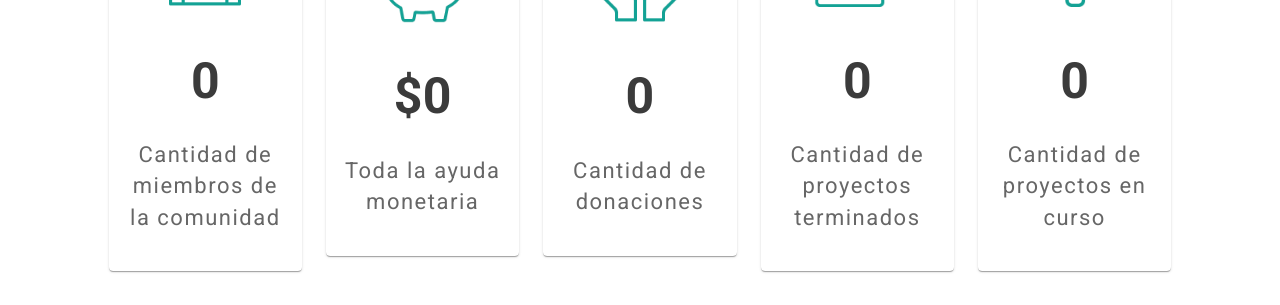
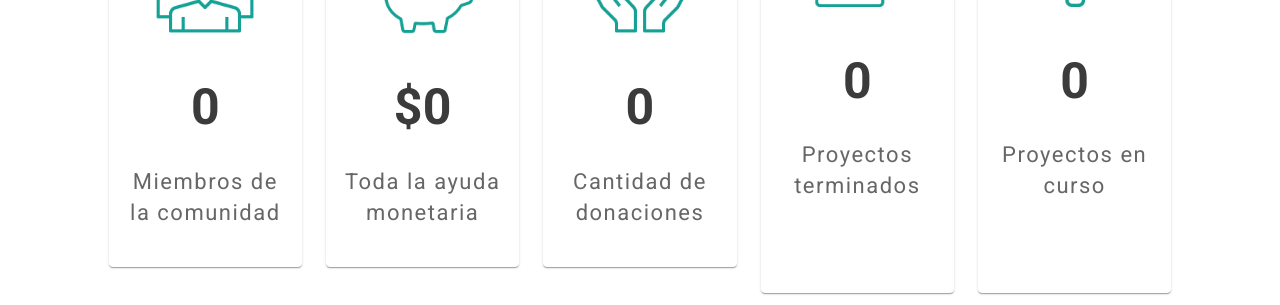
Before and after one commit to MDVeloper/ong-client, a React (Create React App) app: page / in a window 1280 px wide. Shown: the part 900-1205 px from the top of the page. Built offline with nearby package versions, Linux system fonts and the light colour scheme; no server answers.

Commit message:
fix stats

```diff
--- a/src/Components/Statistics/Statistics.jsx
+++ b/src/Components/Statistics/Statistics.jsx
@@ -62,7 +62,7 @@ export default function Statistics() {
                         <Item>
                             <img className={Styles.img} src={members} alt="statistics_proyects" />
                             <h1 className={Styles.h1}>{allUsers.length}</h1>
-                            <p className={Styles.p}>Cantidad de miembros de la comunidad</p>
+                            <p className={Styles.p}>Miembros de la comunidad</p>
                         </Item>
                     </Card>
                 </Grid>
@@ -81,6 +81,7 @@ export default function Statistics() {
                             <img className={Styles.img} src={qdonations} alt="statistics_proyects" />
                             <h1 className={Styles.h1}>{allDonations.length}</h1>
                             <p className={Styles.p}>Cantidad de donaciones</p>
+
                         </Item>
                     </Card>
                 </Grid>
@@ -89,7 +90,8 @@ export default function Statistics() {
                         <Item>
                             <img className={Styles.img} src={projectDone} alt="statistics_proyects" />
                             <h1 className={Styles.h1}>{allProjects.filter(p => p.status === "Approved").length}</h1>
-                            <p className={Styles.p}>Cantidad de proyectos terminados</p>
+                            <p className={Styles.p}>Proyectos terminados</p>
+                            <p className={Styles.hide}>Filler</p>
                         </Item>
                     </Card>
                 </Grid>
@@ -98,7 +100,8 @@ export default function Statistics() {
                         <Item>
                             <img className={Styles.img} src={projectCurso} alt="statistics_proyects" />
                             <h1 className={Styles.h1}>{allProjects.filter(p => p.status === "InProgress").length}</h1>
-                            <p className={Styles.p}>Cantidad de proyectos en curso</p>
+                            <p className={Styles.p}>Proyectos en curso</p>
+                            <p className={Styles.hide}>Filler</p>
                         </Item>
                     </Card>
                 </Grid>
--- a/src/Components/Statistics/Statistics.module.css
+++ b/src/Components/Statistics/Statistics.module.css
@@ -14,3 +14,9 @@
     letter-spacing: 1.5px;
     font-size: 22px;
 }
+
+.hide {
+    color: transparent;
+    font-size: 22px;
+    user-select: none;
+}
```
